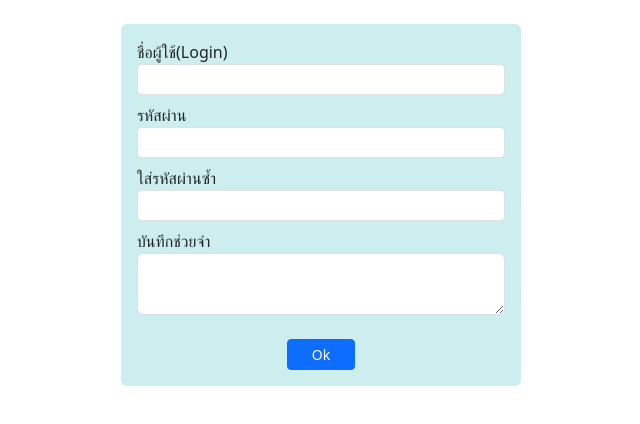
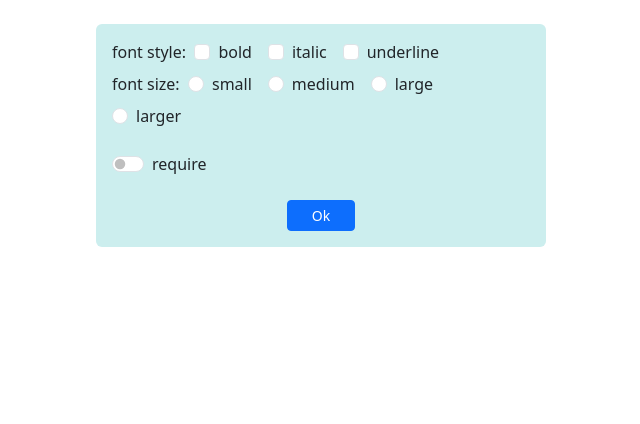
Before and after one commit to oak072544/app1, a React (Create React App) app: page / in a window 1280 px wide. Shown: the top 424 px of the page, without its empty margins (319-959 px from the left). Built offline with nearby package versions, Linux system fonts and the light colour scheme.

Commit message:
form check BT

```diff
--- a/src/App.js
+++ b/src/App.js
@@ -1,5 +1,5 @@
 import React from "react";
-import FormText from "./form-text";
+import FormCheck from "./form-check";
 export default function App() {
-  return <FormText />;
+  return <FormCheck />;
 }
--- /dev/null
+++ b/src/form-check.js
@@ -0,0 +1,105 @@
+import React from "react";
+
+export default function FormCheck() {
+  const switchReq = React.useRef();
+  const styles = ["bold", "italic", "underline"];
+  const sizes = ["small", "medium", "large", "larger"];
+  let checkedStyles = [];
+  let checkedSize = "";
+
+  const onChangeCheck = (event) => {
+    let checked = event.target.checked;
+    let value = event.target.value;
+    let idx = checkedStyles.indexOf(value);
+    if (checked && idx === -1) {
+      checkedStyles.push(value);
+    } else {
+      checkedStyles.splice(idx, 1);
+    }
+  };
+
+  const onChangeRadio = (event) => {
+    checkedSize = event.target.value;
+  };
+
+  const onClickButton = () => {
+    if (switchReq.current.checked) {
+      if (checkedStyles.length === 0) {
+        alert("Please select style");
+        return;
+      } else if (checkedSize === "") {
+        alert("Please select size");
+        return;
+      }
+    }
+    let msg = "selected style(s):" + checkedStyles.join(",");
+    msg += "\nselected size:" + checkedSize;
+    alert(msg);
+  };
+  return (
+    <div
+      className="mt-4 mx-auto p-3 rounded"
+      style={{ width: "450px", background: "#cee" }}
+    >
+      <form>
+        <span>font style:</span>&nbsp;&nbsp;
+        {styles.map((st, i) => {
+          return (
+            <div className="form-check form-check-inline mb-2">
+              <input
+                type="checkbox"
+                id={"check" + i}
+                value={st}
+                className="form-check-input"
+                onChange={onChangeCheck}
+              />
+              <label htmlFor={"check" + i} className="form-check-label">
+                {st}
+              </label>
+            </div>
+          );
+        })}
+        <br />
+        <span>font size:</span>&nbsp;&nbsp;
+        {sizes.map((sz, i) => {
+          return (
+            <div className="form-check form-check-inline mb-2">
+              <input
+                type="radio"
+                id={"radio" + i}
+                name="fontSize"
+                value={sz}
+                className="form-check-input"
+                onChange={onChangeRadio}
+              />
+              <label htmlFor={"radio" + i} className="form-check-label">
+                {sz}
+              </label>
+            </div>
+          );
+        })}
+        <div className="form-check form-switch mt-3">
+          <input
+            type="checkbox"
+            id="sw"
+            value="require"
+            className="form-check-input"
+            ref={switchReq}
+          />
+          <label htmlFor="sw" className="form-check-label">
+            require
+          </label>
+        </div>
+        <div className="text-center mt-4">
+          <button
+            type="button"
+            className="btn btn-sm px-4 btn-primary"
+            onClick={onClickButton}
+          >
+            Ok
+          </button>
+        </div>
+      </form>
+    </div>
+  );
+}
```
